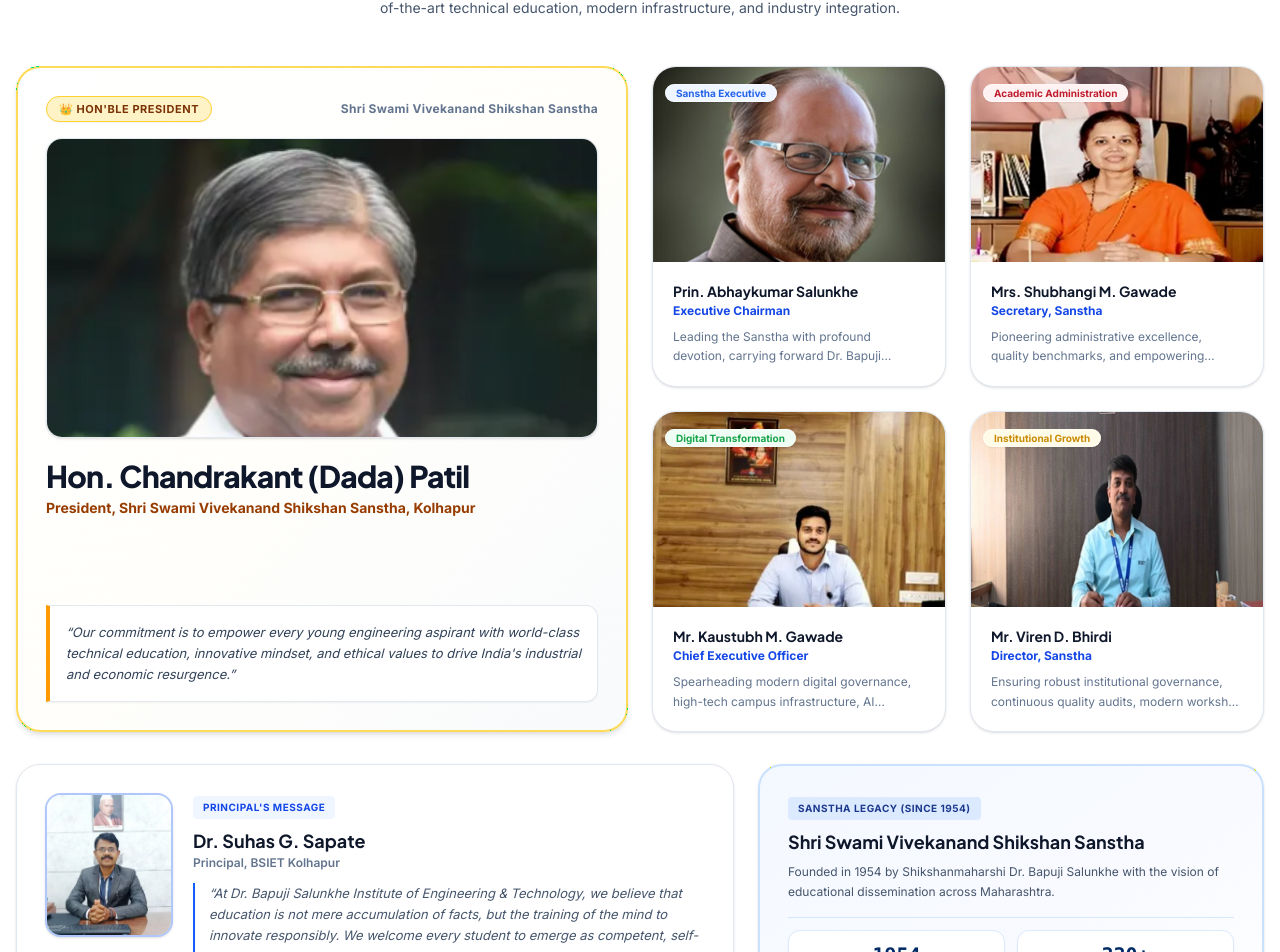
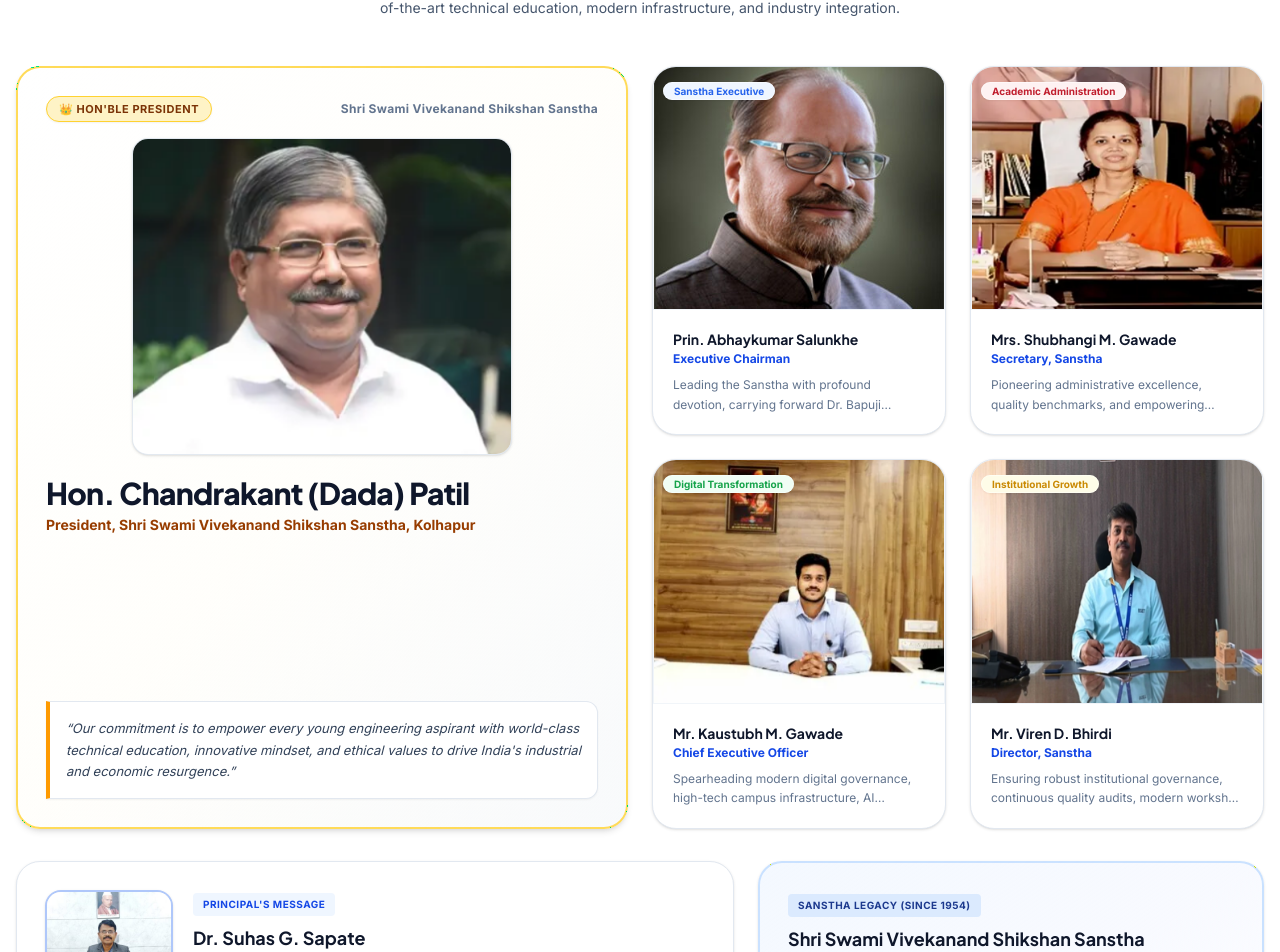
Before and after one commit to Techwolf78/bsiet, a Next.js app: page / in a window 1280 px wide. Shown: the part 5574-6526 px from the top of the page. Built offline with nearby package versions, Linux system fonts and the light colour scheme.

Commit message:
fix(leadership): eliminate photo cropping by applying native 6:5 aspect ratio and object-contain

```diff
--- a/components/home/BentoLeadership.tsx
+++ b/components/home/BentoLeadership.tsx
@@ -33,15 +33,15 @@
                 </span>
               </div>
 
-              {/* Dedicated Photo Frame — 100% Clean & Unobstructed */}
-              <div className="relative w-full h-[270px] sm:h-[300px] rounded-2xl overflow-hidden border border-slate-200/90 shadow-sm bg-slate-100 mb-5">
+              {/* Dedicated Photo Frame — 100% Clean & Unobstructed (Exact 6:5 Aspect Ratio, ZERO Cropping) */}
+              <div className="relative w-full max-w-[380px] mx-auto aspect-[6/5] rounded-2xl overflow-hidden border border-slate-200/90 shadow-sm bg-slate-100 mb-5">
                 <Image
                   src={HERO_LEADER.image}
                   alt={HERO_LEADER.name}
                   fill
                   priority
-                  className="object-cover object-top group-hover:scale-105 transition-transform duration-500"
-                  sizes="(max-width: 1024px) 100vw, 50vw"
+                  className="object-contain object-center"
+                  sizes="(max-width: 1024px) 100vw, 380px"
                 />
               </div>
 
@@ -62,24 +62,24 @@
             </div>
           </div>
 
-          {/* 2 - 5. THE 4 SANSTHA LEADERS (2x2 Grid — Clean Photo + Info Below) */}
+          {/* 2 - 5. THE 4 SANSTHA LEADERS (2x2 Grid — Exact 6:5 Aspect Ratio, ZERO Cropping) */}
           {SANSTHA_LEADERS.map((ldr) => (
             <div
               key={ldr.id}
               className="bg-white rounded-3xl border border-slate-200 shadow-sm hover:shadow-xl hover:border-blue-400 transition-all flex flex-col justify-between overflow-hidden group"
             >
               <div>
-                {/* Dedicated Photo Frame — 100% Clean & Unobstructed */}
-                <div className="relative w-full h-[180px] sm:h-[195px] bg-slate-100 overflow-hidden">
+                {/* Dedicated Photo Frame — Exact 6:5 Proportions (360x300) with ZERO Cropping */}
+                <div className="relative w-full aspect-[6/5] bg-slate-100 overflow-hidden border-b border-slate-100">
                   <Image
                     src={ldr.image}
                     alt={ldr.name}
                     fill
-                    className="object-cover object-top group-hover:scale-105 transition-transform duration-500"
+                    className="object-contain object-center transition-transform duration-500 group-hover:scale-105"
                     sizes="(max-width: 640px) 100vw, (max-width: 1024px) 50vw, 25vw"
                   />
                   {ldr.tag && (
-                    <div className="absolute top-3 left-3">
+                    <div className="absolute top-2.5 left-2.5">
                       <span
                         className="text-[10px] font-bold px-2.5 py-0.5 rounded-full shadow-xs border border-white/40"
                         style={{ backgroundColor: ldr.tagBg, color: ldr.tagColor }}
@@ -111,12 +111,12 @@
         <div className="grid grid-cols-1 lg:grid-cols-12 gap-6">
           {/* Principal's Desk */}
           <div className="lg:col-span-7 bg-white rounded-3xl p-6 sm:p-7 border border-slate-200 shadow-sm hover:shadow-md transition-all flex flex-col sm:flex-row items-center sm:items-start gap-5">
-            <div className="relative w-28 h-32 sm:w-32 sm:h-36 rounded-2xl overflow-hidden border-2 border-blue-600/30 shrink-0 bg-slate-100 shadow-sm">
+            <div className="relative w-28 sm:w-32 aspect-[6/5] rounded-2xl overflow-hidden border-2 border-blue-600/30 shrink-0 bg-slate-100 shadow-sm">
               <Image
                 src={PRINCIPAL_DATA.image}
                 alt={PRINCIPAL_DATA.name}
                 fill
-                className="object-cover object-top"
+                className="object-contain object-center"
                 sizes="128px"
               />
             </div>
```
